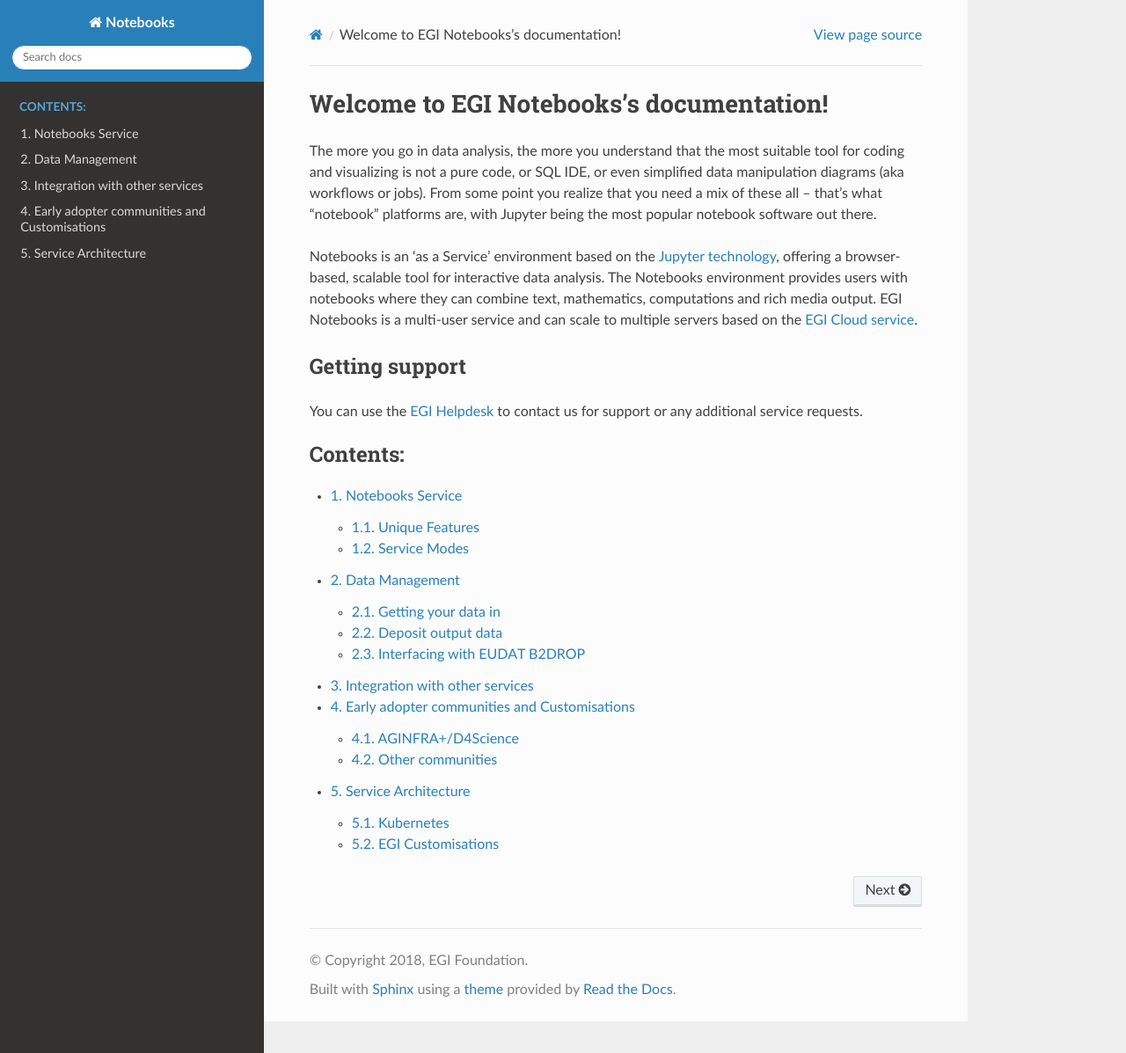
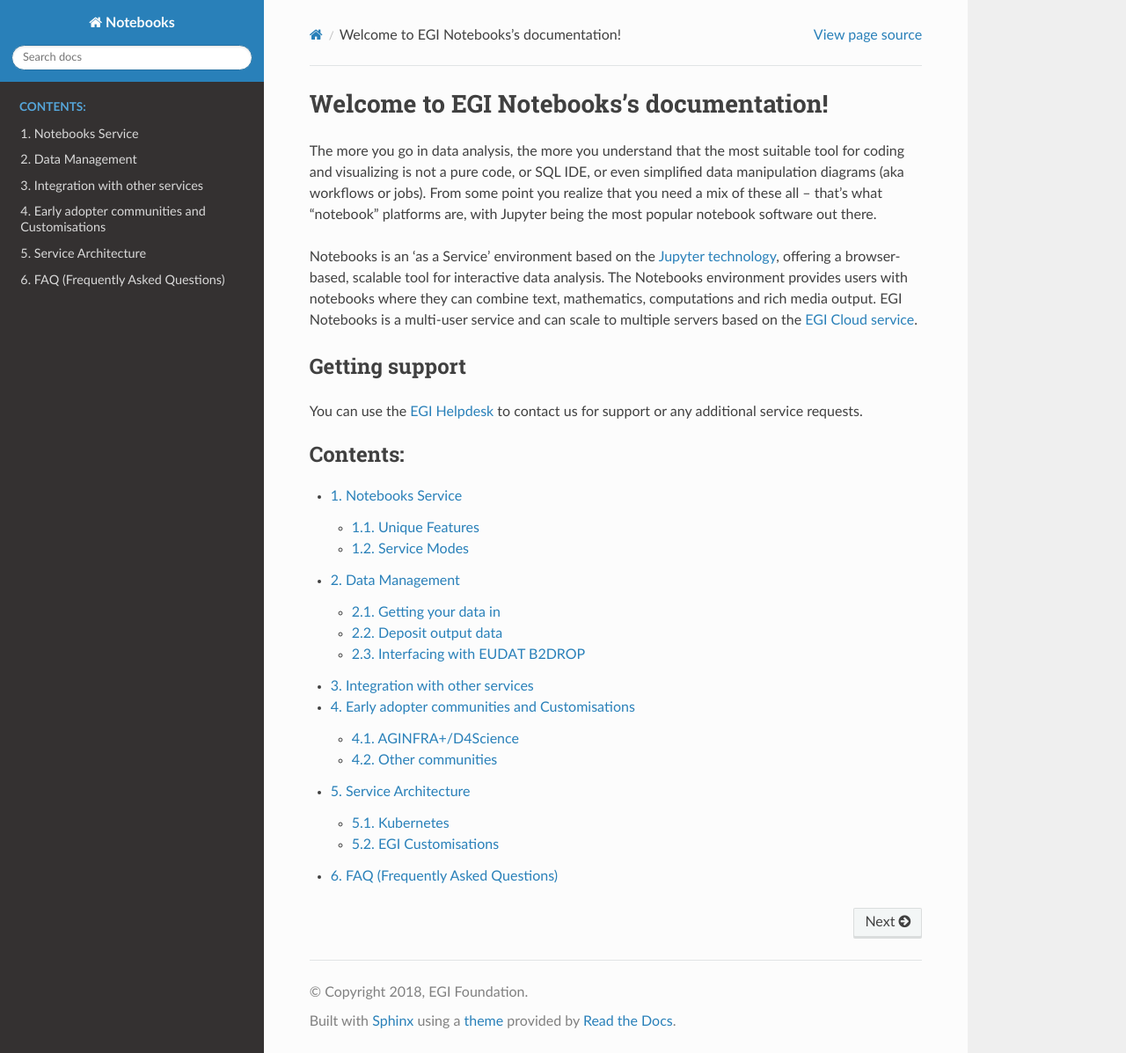
Before and after one commit to EGI-Federation/notebooks, a Sphinx documentation site: the page built from source/index.rst, in a window 1280 px wide and 1197 px high. Shown: the whole window at 88% size. Built offline with Sphinx 7.4.7 and the Read the Docs theme 2.0.0, drawn with Linux system fonts in a browser that asks for light colours.

Commit message:
Add a FAQ section

```diff
--- /dev/null
+++ b/source/faq.rst
@@ -0,0 +1,4 @@
+FAQ (Frequently Asked Questions)
+--------------------------------
+
+Work In Progress
--- a/source/index.rst
+++ b/source/index.rst
@@ -35,6 +35,7 @@ or any additional service requests.
    integration
    communities
    technical
+   faq
 
 .. to be added back
    customisation
```
